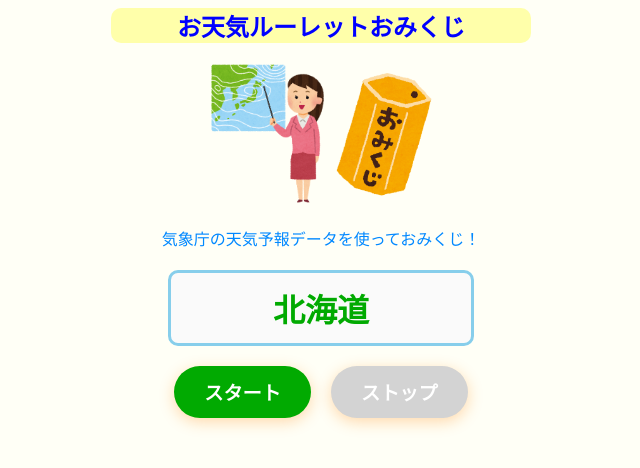
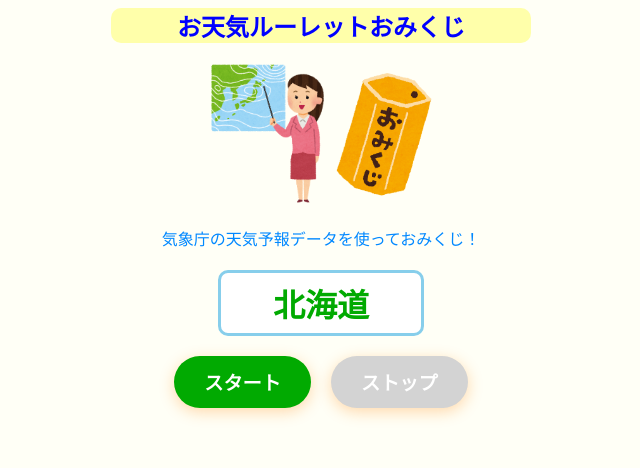
Before and after one commit to pakira-56A/meteorite_or_lifespan, a React (Create React App) app: page / in a window 1280 px wide. Shown: the top 468 px of the page, without its empty margins (319-959 px from the left). Built offline with nearby package versions, Linux system fonts and the light colour scheme.

Commit message:
fix: CSSを修正

```diff
--- a/src/componets/RouletteWheel.css
+++ b/src/componets/RouletteWheel.css
@@ -1,12 +1,12 @@
 .roulette-wheel {
   position: relative;
-  width: 300px;
-  height: 70px;
+  width: 200px;
+  height: 60px;
   margin: 0 auto;
   border: 3px solid skyblue;
   border-radius: 10px;
   overflow: hidden;
-  background-color: #fafafa;
+  background-color: white;
 }
 
 .roulette-display {
--- a/src/componets/WeatherFortune.css
+++ b/src/componets/WeatherFortune.css
@@ -7,7 +7,7 @@
 .fortune-card {
   background-color: #fff;
   border-radius: 15px;
-  box-shadow: 0 4px 15px rgba(250, 160, 0, 0.3);
+  box-shadow: 0 4px 15px rgba(260, 130, 0, 0.3);
   padding: 15px;
   text-align: center;
 }
```
